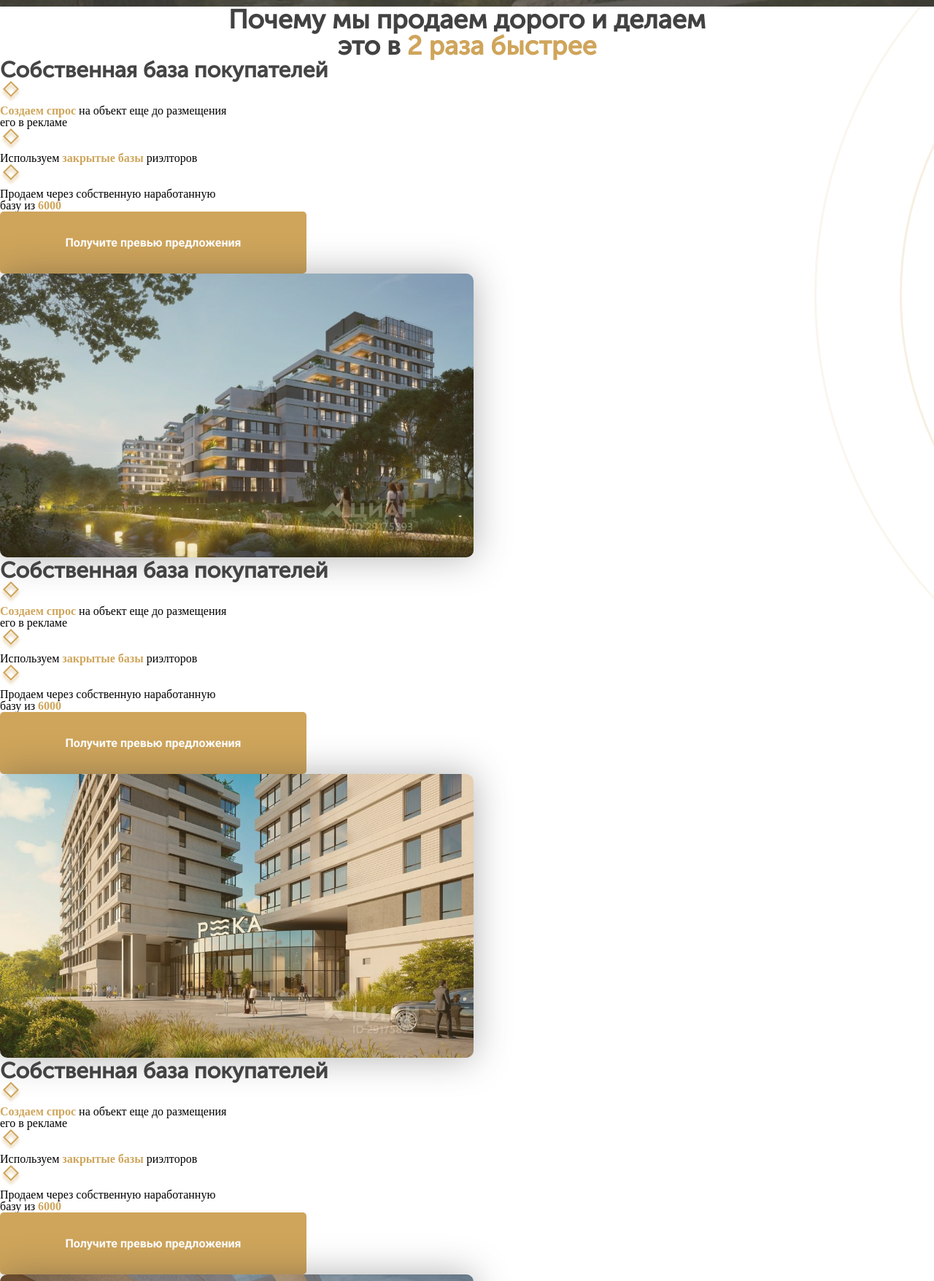
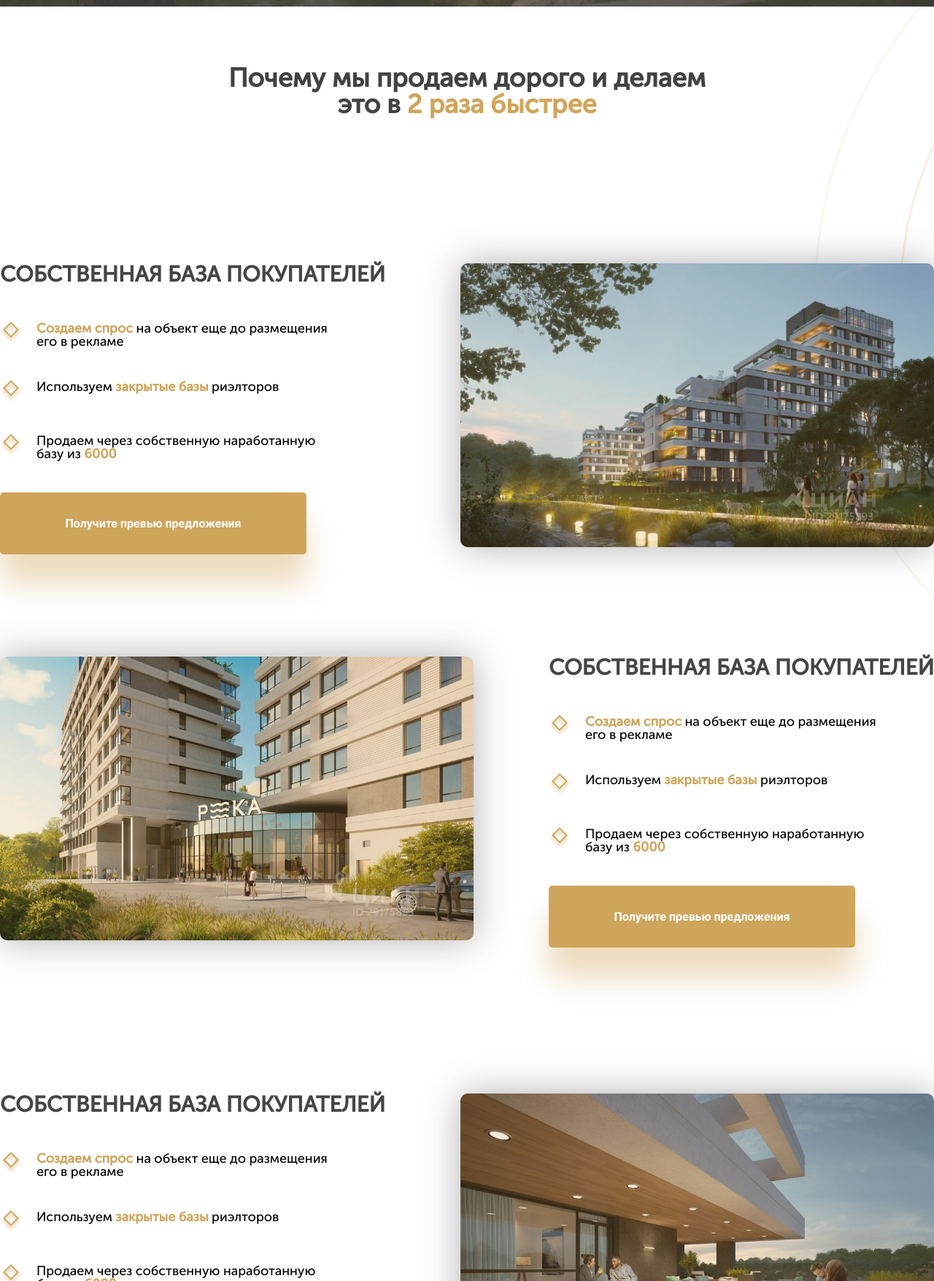
Before and after one commit to plaksych/inkom_verstka, a plain HTML site: page index.html in a window 1280 px wide. Shown: the part 1044-2800 px from the top of the page at 73% size. Drawn offline with Linux system fonts and the light colour scheme.

Commit message:
made flex layout to help section

```diff
--- a/assets/css/style.css
+++ b/assets/css/style.css
@@ -45,6 +45,14 @@ button {
     margin: 0;
     padding: 0;
 }
+
+.icon-mark {
+    display: block;
+    margin: 0;
+    padding: 0;
+    margin-right: 20px;
+}
+
 .image-container {
     position: relative;
     display: inline-block;
@@ -116,6 +124,7 @@ button {
 .button-offer {
     width: 420px;
     height: 85px;
+    box-shadow: 0 40px 40px 0 #CFA55B66;
 }
 
 .phone-number {
@@ -126,6 +135,9 @@ button {
 .button-callback {
     width: 298px;
     height: 73px;
+    margin-left: 40px;
+    border-radius: 10px;
+    box-shadow: 0 4px 60px 0 #FFC25666;
 }
 
 .header {
@@ -137,6 +149,7 @@ button {
     justify-content: center;
     align-content: center;
     padding-top: 64px;
+    margin-bottom: 80px;
 }
 
 .header::before {
@@ -164,6 +177,17 @@ button {
     width: 1320px;
 }
 
+.main {
+    display: flex;
+    justify-content: center;
+    align-items: center;
+}
+
+.main-container {
+    position: relative;
+    width: 1320px;
+}
+
 .top-container {
     display: flex;
     justify-content: space-between;
@@ -172,7 +196,22 @@ button {
 }
 
 .help {
-    background-image: url("../images/6f160921275524839be0f8779df9fac4.jpg");
+    background-image:
+        linear-gradient(#31200200, #62491C66),
+        url("../images/6f160921275524839be0f8779df9fac4.jpg");
+    background-size: cover;
+    background-repeat: no-repeat;
+    width: 1920px;
+    height: 458px;
+    display: flex;
+    justify-content: center;
+    /* padding-top: 120px; */
+    align-items: center;
+}
+
+.help-container {
+    position: relative;
+    width: 1320px;
 }
 
 h1 {
@@ -207,6 +246,7 @@ h1 {
     font-style: normal;
     font-size: 18px;
     color: #FFFFFF;
+    margin-bottom: 40px;
 }
 
 .number {
@@ -227,6 +267,7 @@ h1 {
     font-size: 36px;
     color: #FFFFFF;
     text-align: left;
+    margin-bottom: 40px;
 }
 
 .incom {
@@ -245,6 +286,13 @@ h1 {
     font-size: 16px;
     color: #FFFFFF;
     margin-left: 32px;
+}
+
+.baza-list {
+    font-family: "MuseoSansCyrl", sans-serif;
+    font-weight: normal;
+    font-size: 18px;
+    color: #000000;
 }
 
 .dot {
@@ -379,6 +427,7 @@ h1 {
     font-size: 36px;
     color: #424242;
     text-align: center;
+    margin-bottom: 200px;
 }
 
 .color-highlight {
@@ -392,6 +441,7 @@ h1 {
     font-style: normal;
     font-size: 30px;
     color: #454545;
+    margin-bottom: 50px;
 }
 
 .addres {
@@ -400,7 +450,6 @@ h1 {
     font-style: normal;
     font-size: 14px;
     color: #424242;
-    margin: 20px;
 }
 
 
@@ -441,6 +490,37 @@ h1 {
     align-items: center;
 }
 
+.baza-list-item {
+    display: flex;
+    align-items: flex-start;
+    flex-direction: row;
+    margin-bottom: 44px;
+}
+
+.card-container {
+    display: flex;
+    flex-direction: row;
+    justify-content: space-between;
+    margin-bottom: 140px;
+}
+
+.card-container-reverse {
+    display: flex;
+    flex-direction: row-reverse;
+    justify-content: space-between;
+    margin-bottom: 200px;
+}
+
+.input-button-container {
+    display: flex;
+    flex-direction: row;
+}
+
+/* .baza-list {
+    display: flex;
+    flex-direction: column;
+} */
+
 .footer-container {
     display: flex;
     flex-direction: row;
--- a/index.html
+++ b/index.html
@@ -64,23 +64,25 @@
         <div class="ellipse-2"></div>
         <div class="ellipse-22"></div>
         <div class="ellipse-222"></div>
+        <div class="main">
+            <div class="main-container">
                 <h2 class="selling-point">Почему мы продаем дорого и делаем<br>
                     это в <span class="color-highlight">2 раза быстрее</span></h2>
+                <div class="card-container">
                     <div>
-                <div>
-                    <h2 class="baza">Собственная база покупателей</h2>
-                    <div>
-                        <img src="assets/icons/Rectangle 5.8.svg" alt="маркер списка"/>
-                        <h3><span class="color-highlight">Создаем спрос</span> на объект еще до размещения<br>
+                        <h2 class="baza">СОБСТВЕННАЯ БАЗА ПОКУПАТЕЛЕЙ</h2>
+                        <div class="baza-list-item">
+                            <img class="icon-mark" src="assets/icons/Rectangle 5.8.svg" alt="маркер списка"/>
+                            <h3 class="baza-list"><span class="color-highlight">Создаем спрос</span> на объект еще до размещения<br>
                                 его в рекламе</h3>
                         </div>
-                    <div>
-                        <img src="assets/icons/Rectangle 5.8.svg" alt="маркер списка"/>
-                        <h3>Используем <span class="color-highlight">закрытые базы</span> риэлторов</h3>
+                        <div class="baza-list-item">
+                            <img class="icon-mark" src="assets/icons/Rectangle 5.8.svg" alt="маркер списка"/>
+                            <h3 class="baza-list">Используем <span class="color-highlight">закрытые базы</span> риэлторов</h3>
                         </div>
-                    <div>
-                        <img src="assets/icons/Rectangle 5.8.svg" alt="маркер списка"/>
-                        <h3>Продаем через собственную наработанную<br>
+                        <div class="baza-list-item">
+                            <img class="icon-mark" src="assets/icons/Rectangle 5.8.svg" alt="маркер списка"/>
+                            <h3 class="baza-list">Продаем через собственную наработанную<br>
                                 базу из <span class="color-highlight">6000</span></h3>
                         </div>
                         <button class="button button-offer">Получите превью предложения</button>
@@ -89,21 +91,21 @@
                         <img src="assets/images/106622795e7dfa050869890171a6ec51.jpg" alt="фотография премиальной недвижимости">
                     </div>
                 </div>
+                <div class="card-container-reverse">
                     <div>
-                <div>
-                    <h2 class="baza">Собственная база покупателей</h2>
-                    <div>
-                        <img src="assets/icons/Rectangle 5.8.svg" alt="маркер списка"/>
-                        <h3><span class="color-highlight">Создаем спрос</span> на объект еще до размещения<br>
+                        <h2 class="baza">СОБСТВЕННАЯ БАЗА ПОКУПАТЕЛЕЙ</h2>
+                        <div class="baza-list-item">
+                            <img class="icon-mark" src="assets/icons/Rectangle 5.8.svg" alt="маркер списка"/>
+                            <h3 class="baza-list"><span class="color-highlight">Создаем спрос</span> на объект еще до размещения<br>
                                 его в рекламе</h3>
                         </div>
-                    <div>
-                        <img src="assets/icons/Rectangle 5.8.svg" alt="маркер списка"/>
-                        <h3>Используем <span class="color-highlight">закрытые базы</span> риэлторов</h3>
+                        <div class="baza-list-item">
+                            <img class="icon-mark" src="assets/icons/Rectangle 5.8.svg" alt="маркер списка"/>
+                            <h3 class="baza-list">Используем <span class="color-highlight">закрытые базы</span> риэлторов</h3>
                         </div>
-                    <div>
-                        <img src="assets/icons/Rectangle 5.8.svg" alt="маркер списка"/>
-                        <h3>Продаем через собственную наработанную<br>
+                        <div class="baza-list-item">
+                            <img class="icon-mark" src="assets/icons/Rectangle 5.8.svg" alt="маркер списка"/>
+                            <h3 class="baza-list">Продаем через собственную наработанную<br>
                                 базу из <span class="color-highlight">6000</span></h3>
                         </div>
                         <button class="button button-offer">Получите превью предложения</button>
@@ -112,21 +114,21 @@
                         <img src="assets/images/60d0ae6215e748db727e92578a8699be.jpg" alt="фотография премиальной недвижимости">
                     </div>
                 </div>
+                <div class="card-container">
                     <div>
-                <div>
-                    <h2 class="baza">Собственная база покупателей</h2>
-                    <div>
-                        <img src="assets/icons/Rectangle 5.8.svg" alt="маркер списка"/>
-                        <h3><span class="color-highlight">Создаем спрос</span> на объект еще до размещения<br>
+                        <h2 class="baza">СОБСТВЕННАЯ БАЗА ПОКУПАТЕЛЕЙ</h2>
+                        <div class="baza-list-item">
+                            <img class="icon-mark" src="assets/icons/Rectangle 5.8.svg" alt="маркер списка"/>
+                            <h3 class="baza-list"><span class="color-highlight">Создаем спрос</span> на объект еще до размещения<br>
                                 его в рекламе</h3>
                         </div>
-                    <div>
-                        <img src="assets/icons/Rectangle 5.8.svg" alt="маркер списка"/>
-                        <h3>Используем <span class="color-highlight">закрытые базы</span> риэлторов</h3>
+                        <div class="baza-list-item">
+                            <img class="icon-mark" src="assets/icons/Rectangle 5.8.svg" alt="маркер списка"/>
+                            <h3 class="baza-list">Используем <span class="color-highlight">закрытые базы</span> риэлторов</h3>
                         </div>
-                    <div>
-                        <img src="assets/icons/Rectangle 5.8.svg" alt="маркер списка"/>
-                        <h3>Продаем через собственную наработанную<br>
+                        <div class="baza-list-item">
+                            <img class="icon-mark" src="assets/icons/Rectangle 5.8.svg" alt="маркер списка"/>
+                            <h3 class="baza-list">Продаем через собственную наработанную<br>
                                 базу из <span class="color-highlight">6000</span></h3>
                         </div>
                         <button class="button button-offer">Получите превью предложения</button>
@@ -135,17 +137,21 @@
                         <img src="assets/images/92d26ce9365fd43bc2a595061ed45857.jpg" alt="фотография премиальной недвижимости">
                     </div>
                 </div>
+            </div>
+        </div>
         <div class="ellipse-1"></div>
         <div class="ellipse-11"></div>
         <div class="ellipse-111"></div>
         <div class="help">
+            <div class="help-container">
                 <h2 class="ad">Еще остались вопросы?</h2>
-                <h3 class="motto">Наши эксперты помогут осуществить любые сделки с недвижимостью — обмен,
-                    покупку или продажу недвижимости в Москве и области, аренду городских и
+            <h3 class="motto">Наши эксперты помогут осуществить любые сделки с недвижимостью — обмен,<br>
+                покупку или продажу недвижимости в Москве и области, аренду городских и<br>
                 загородных объектов.</h3>
-                <div>
+            <div class="input-button-container">
                 <input class="input" type="text" class="phone-number" name="phone-number" placeholder="Введите ваш телефон">
                 <button class="button button-callback">Получить консультацию</button>
+            </div>
             </div>
         </div>
     </div>
@@ -153,7 +159,7 @@
     <footer>
         <div class="footer-container">
             <div class="landmark-container">
-                <img src="assets/icons/landmark.svg" alt="иконка местоположения"/>
+                <img class="icon-mark" src="assets/icons/landmark.svg" alt="иконка местоположения"/>
                 <h2 class="addres">610000 г. Киров,<br>
                 ул. Карла Маркса 21, офис 334 </h2>
             </div>
```
Lines whose indentation alone changed are shown as unchanged.
